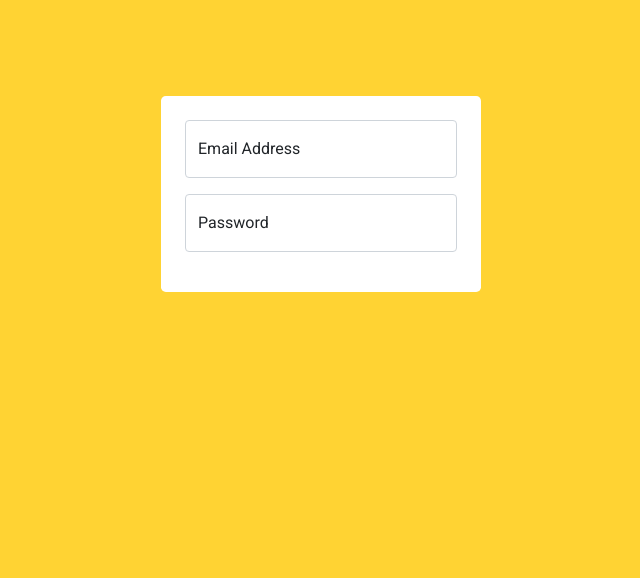
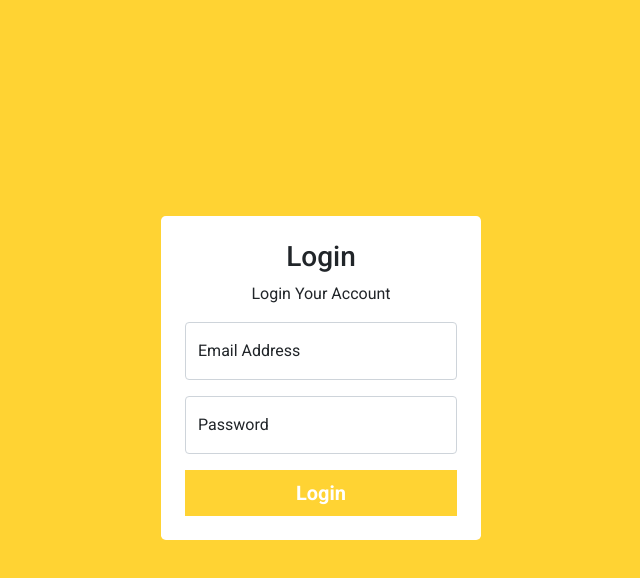
Before and after one commit to Rbihag/ecomm-app-admin, a React (Create React App) app: page / in a window 1280 px wide. Shown: the top 578 px of the page, without its empty margins (319-959 px from the left). Built offline with nearby package versions, Linux system fonts and the light colour scheme.

Commit message:
start forgotpassword

```diff
--- a/src/pages/Login.js
+++ b/src/pages/Login.js
@@ -4,7 +4,15 @@ import CustomInput from '../components/CustomInput.js'
 const Login = () => {
     return (
         <div className="py-5" style={{ background: "#ffd333", minHeight: "100vh" }}>
+            <br />
+            <br />
+            <br />
+            <br />
+            <br />
             <div className="my-5 w-25 bg-white rounded-3 mx-auto p-4">
+                <h3 className="text-center title">Login</h3>
+                <p className="text-center">Login Your Account</p>
+                <form action=''>
                     <CustomInput
                         type="text"
                         label="Email Address"
@@ -17,6 +25,14 @@ const Login = () => {
                         id="pass"
                         name="password"
                     />
+                    <button
+                        className="border-0 px-3 py-2 text-white fw-bold w-100 text-center text-decoration-none fs-5"
+                        style={{ background: "#ffd333" }}
+                        type="submit"
+                    >
+                        Login
+                    </button>
+                </form>
             </div>
         </div>
     )
```
Lines whose indentation alone changed are shown as unchanged.
